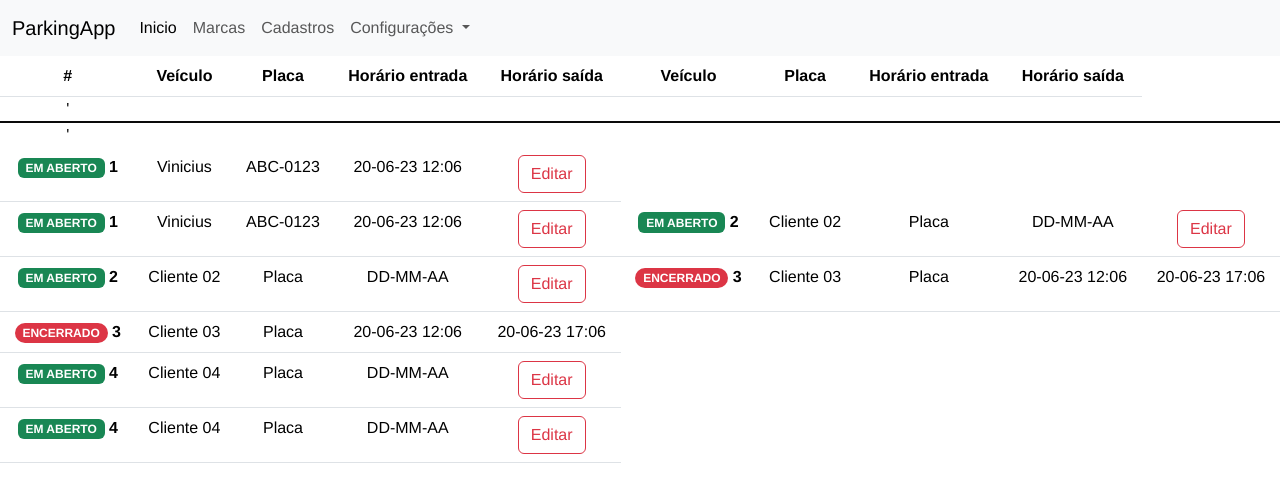
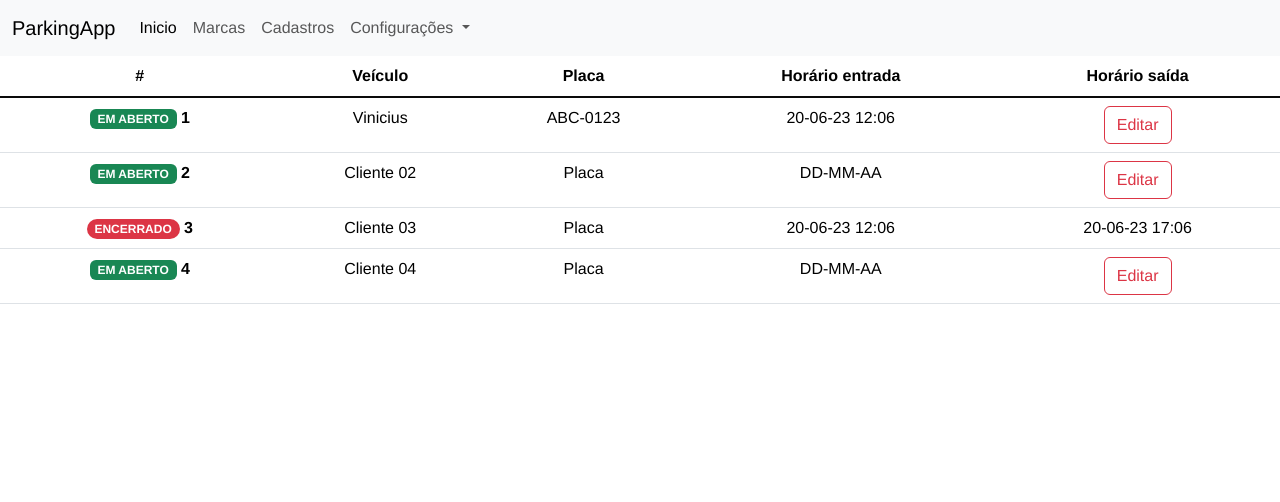
Before and after one commit to vainicius/parking-front, a Vue app: page / in a window 1280 px wide. Shown: the top 502 px of the page. Built offline with nearby package versions, Linux system fonts and the light colour scheme.

Commit message:
Conflitos resolvidos

```diff
--- a/src/views/HomeView.vue
+++ b/src/views/HomeView.vue
@@ -7,14 +7,10 @@
         <th scope="col">Placa</th>
         <th scope="col">Horário entrada</th>
         <th scope="col">Horário saída</th>
-        <th scope="col">Veículo</th>
-        <th scope="col">Placa</th>
-        <th scope="col">Horário entrada</th>
-        <th scope="col">Horário saída</th>
       </tr>
     </thead>
-'    <tbody class="table-group-divider">
-'      <tr>
+    <tbody class="table-group-divider">
+      <tr>
         <th scope="row"><span class="badge text-bg-success">EM ABERTO</span>
           1</th>
         <td>Vinicius</td>
@@ -26,35 +22,11 @@
 
       </tr>
       <tr>
-        <th scope="row"><span class="badge text-bg-success">EM ABERTO</span>
-1</th>
-        <td>Vinicius</td>
-        <td>ABC-0123</td>
-        <td>20-06-23 12:06</td>
-        <td><button type="button" class="btn btn-outline-danger">Editar</button>
-
-</td>
-
         <th scope="row"><span class="badge text-bg-success">EM ABERTO</span> 2</th>
         <td>Cliente 02</td>
         <td>Placa</td>
         <td>DD-MM-AA</td>
         <td><button type="button" class="btn btn-outline-danger">Editar</button>
-</td>
-      </tr>
-      <tr>
-        <th scope="row"><span class="badge text-bg-success">EM ABERTO</span> 2</th>
-        <td>Cliente 02</td>
-        <td>Placa</td>
-        <td>DD-MM-AA</td>
-        <td><button type="button" class="btn btn-outline-danger">Editar</button>
-</td>
-        <th scope="row"><span class="badge rounded-pill text-bg-danger">ENCERRADO</span>
- 3</th>
-        <td>Cliente 03</td>
-        <td>Placa</td>
-        <td>20-06-23 12:06</td>
-        <td>20-06-23 17:06
         </td>
       </tr>
       <tr>
@@ -74,18 +46,9 @@
         <td><button type="button" class="btn btn-outline-danger">Editar</button>
         </td>
       </tr>
-      <tr>
-        <th scope="row"><span class="badge text-bg-success">EM ABERTO</span> 4</th>
-        <td>Cliente 04</td>
-        <td>Placa</td>
-        <td>DD-MM-AA</td>
-        <td><button type="button" class="btn btn-outline-danger">Editar</button>
-</td>
-  </tr>
 
     </tbody>
   </table>
-
 </template>
 
 <script lang="ts">
@@ -101,6 +64,4 @@
 });
 
 </script>
-<style>
-
-</style>
+<style></style>
```
Also changed, not shown: src/App.vue (+6 -11 lines). Lines whose indentation alone changed are shown as unchanged.
